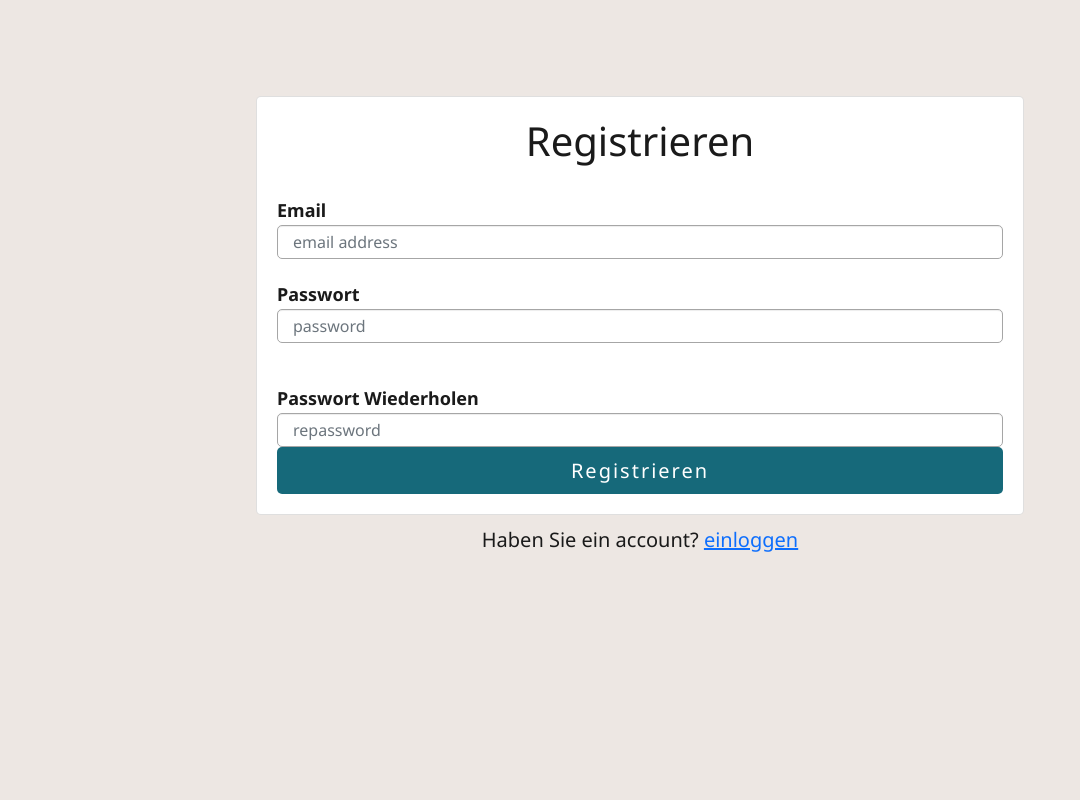
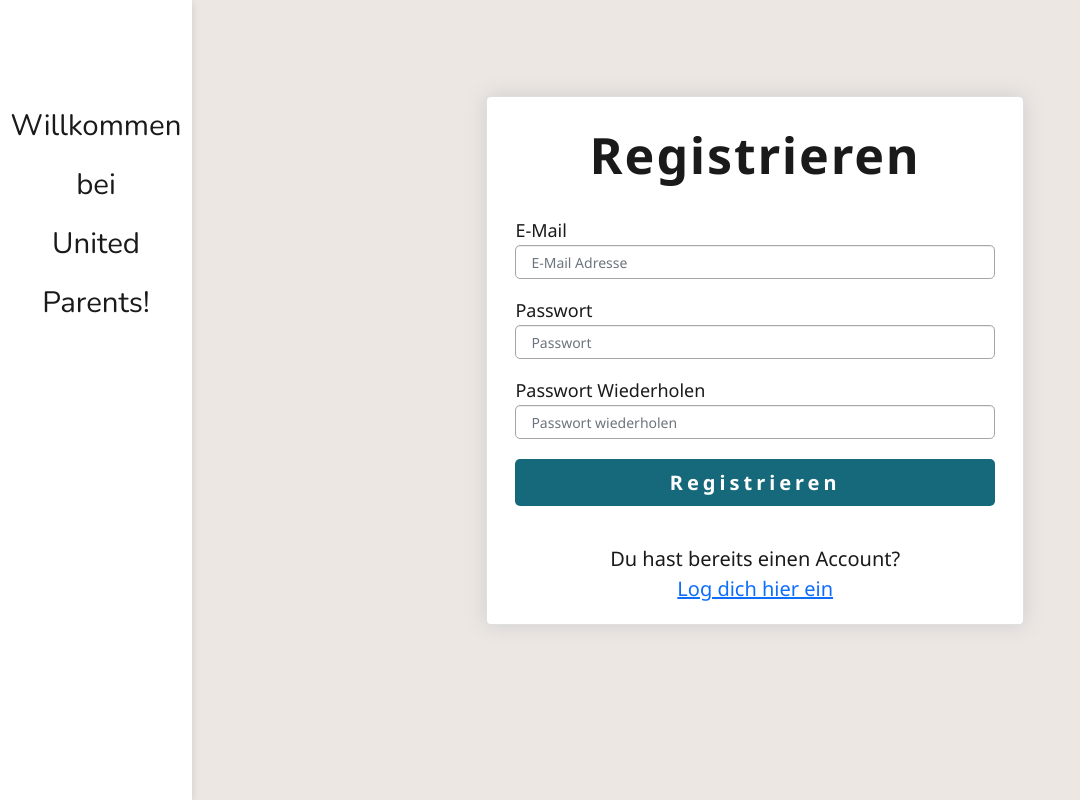
Before and after one commit to unitep/united_parents_Mob_App_Ex, a React (Create React App) app: page /registration in a window 1280 px wide. Shown: the whole page, without its empty margins (0-1080 px from the left). Built offline with nearby package versions, Linux system fonts and the light colour scheme; no server answers.

Commit message:
Finish style for login & register pages

```diff
--- a/public/styles.css
+++ b/public/styles.css
@@ -46,56 +46,96 @@
 }
 */
 
-/* ---------- Login Content ---------- */
-.login-card {
+/* ---------- Login & Regsitration Content ---------- */
+/* Fixed Sidebar with welcome text */
+.sidebar-login-register {
+  position: fixed;
+  top: 0;
+  left: 0;
+  bottom: 0;
+  width: 15%;
+  overflow-x: hidden;
+
+  background-color: #fff;
+  box-shadow: 0 2px 8px #cccccc; /* offset-x | offset-y | blur-radius | color */
+}
+
+.welcome-container {
+  margin-top: 96px;
+  display: inline-block;
+}
+
+.welcome-text {
+  font-family: 'Nunito', sans-serif;
+  font-size: 2.3vw;
+  text-align: center;
+  line-height: 2;
+}
+
+/* Login/Rgsitration Form */
+.card {
   width: auto;
-  margin: auto;
+  margin-left: 30%;
 
   border-radius: 4px;
-  box-shadow: 0 0 1em #999999; /* offset-x | offset-y | blur-radius | color*/
+  box-shadow: 0 0 1em #cccccc; /* offset-x | offset-y | blur-radius | color*/
 }
 
-.login-card-body {
+.card-body {
   margin: 8px;
 }
 
 /* Title Style*/
-.login-card h1 {
-  font-weight: 600;
+.card h1 {
+  font-weight: 700;
   letter-spacing: 2px;
 }
 
 /* Div for E-Mail address */
 #email {
-  margin-bottom: 20px;
+  margin-bottom: 16px;
 }
 
 /* Title for each input */
 label.form-label {
   margin: 0;
+
   font-size: 18px;
+  font-weight: 500;
 }
 
 /* Text inside the input */
 input.form-control {
-  font-size: 16px;
+  font-size: 14px;
   border-color: #a6a6a6;
 }
 
 /* Style of the input when on focus */
 input.form-control:focus {
-  border-color: #82c0cc;
-  box-shadow: 2px 2px 10px 1px #82c0cc;
+  border-color: #489fb5;
+  box-shadow: 2px 2px 8px 1px #82c0cc; /* offset-x | offset-y | blur-radius | spread-radius | color*/
 }
 
-/* Div for the Password */
+/* Div for Password */
 #password {
-  margin-bottom: 40px;
+  margin-bottom: 4px;
+}
+
+a.forgot-password {
+  font-size: 15px;
+}
+
+#rePassword {
+  margin-top: 16px;
+
 }
 
 /* Style of the button */
 .card button.w-100 {
-  letter-spacing: 2px;
+  margin-top: 20px;
+
+  font-weight: 600;
+  letter-spacing: 4px;
   color: #fff ;
 
   background-color: #16697a;
@@ -110,6 +150,11 @@
   border-color: transparent;
   box-shadow: none;
 }
+
+.w-100.text-center.mt-2 {
+  margin-bottom: 20px;
+}
+
 
 
 /* ---------- Fixed Header & Sidebar ---------- */
@@ -200,8 +245,6 @@
   html,
   #root { font-size: 16px; }
 
-  h1 { font-size: 26px; }
-
   .contents-container { margin-top: 76px; }
 
   header { height: 40px; }
@@ -214,10 +257,24 @@
   .sidebar { top: 40px; }
 
   .icons p { display: none; }
-  }
 
+/*
   .content1,
   .content2,
   .content3 {
     margin-bottom: 40px;
+  } */
+
+  .sidebar-login-register { display: none;}
+
+  .card {
+    width: auto;
+    margin: auto;
   }
+
+  .card h1 {
+    font-size: 24px;
+  }
+
+
+}
--- a/src/components/App.js
+++ b/src/components/App.js
@@ -11,12 +11,13 @@
 import Settings from "../pages/Settings";
 import ProtectedRoutes from "./ProtectedRoutes";
 import Registration from "../pages/Registration";
-
-
-
+import SidebarLogReg from "./SidebarLogReg";
 
 function App() {
     return (
+        <div>
+        <SidebarLogReg />
+
         <div className="contents-container">
 
             <UserAuthContextProvider>
@@ -33,10 +34,7 @@
 
             </UserAuthContextProvider>
         </div>
-
-
-
-
+        </div>
     );
 }
 
--- a/src/components/ProtectedRoutes.js
+++ b/src/components/ProtectedRoutes.js
@@ -8,7 +8,9 @@
     let {user} = useUserAuth();
 
     if(!user) {
-      return  <Navigate to = "/"/>
+      return (
+        <Navigate to = "/"/>
+      );
     }
 
   return(
--- /dev/null
+++ b/src/components/SidebarLogReg.js
@@ -0,0 +1,16 @@
+import React from "react";
+
+function SidebarLogReg() {
+    return (
+    <div>
+        <aside className="sidebar-login-register">
+        <div className="welcome-container">
+        <h2 className="welcome-text">Willkommen bei <br></br>
+        United Parents!</h2>
+        </div>
+        </aside>
+    </div>
+    );
+}
+
+export default SidebarLogReg;
--- a/src/pages/Login.js
+++ b/src/pages/Login.js
@@ -3,6 +3,10 @@
 import{Link, useNavigate} from 'react-router-dom'
 import {useUserAuth} from "../context/UserAuthContext"
 
+/**
+ * TODO:
+ * implementation of FORGOT PASSWORD function
+*/
 
 function Login() {
     const [email, setEmail] = useState("")
@@ -25,30 +29,33 @@
 
     return (
         <>
-        <Card className="login-card">
-            <Card.Body className="login-card-body">
+        <Card>
+            <Card.Body>
              <h1 className="text-center mb-4">Login</h1>
              {error && <Alert variant = "danger">{error}</Alert>}
 
              <Form onSubmit = {handleSubmit}>
-
                  <Form.Group id ="email" >
                      <Form.Label>E-Mail</Form.Label>
                      <Form.Control type="email" placeholder="E-Mail Adresse" onChange={(e)=> setEmail(e.target.value)}/>
                  </Form.Group>
+
                  <Form.Group id ="password" >
                      <Form.Label>Passwort</Form.Label>
                      <Form.Control type="password" placeholder="Passwort"onChange={(e)=> setPassword(e.target.value)}/>
                  </Form.Group>
 
+                 <a className="forgot-password" href="#">Passwort vergessen</a>
+
                  <Button className = "w-100" type="register">Login</Button>
              </Form>
 
             </Card.Body>
+            <div className="w-100 text-center mt-2">
+                Du hast noch keinen Account?<br></br><Link to ="/registration">Registriere dich hier</Link>
+            </div>
         </Card>
-            <div className="w-100 text-center mt-2">
-                Du hast noch keinen Account? <Link to ="/registration">Registriere dich hier</Link>
-            </div>
+
     </>
     );
 }
--- a/src/pages/Registration.js
+++ b/src/pages/Registration.js
@@ -21,52 +21,54 @@
         navigate("/")
 
 
-    }catch(err){
+    } catch(err) {
         setError(err.message);
 
     }
 }
 
     return (
-
        <>
        <Card>
            <Card.Body>
-            <h2 className="text-center mb-4">  Registrieren </h2>
+            <h1 className="text-center mb-4">Registrieren</h1>
             {error && <Alert variant= "danger">{error}</Alert>}
 
             <Form onSubmit = {handleSubmit}>
+                <Form.Group id ="email" >
+                    <Form.Label>E-Mail</Form.Label>
+                    <Form.Control type="email" placeholder="E-Mail Adresse" onChange={(e)=> setEmail(e.target.value)}/>
+                </Form.Group>
 
-                <Form.Group id ="email" >
-                    <Form.Label>Email</Form.Label>
-                    <Form.Control type="email" placeholder="email address" onChange={(e)=> setEmail(e.target.value)}/>
-                </Form.Group>
                 <Form.Group id ="password" >
                     <Form.Label>Passwort</Form.Label>
-                    <Form.Control type="password" placeholder="password"onChange={(e)=> setPassword(e.target.value)}/>
+                    <Form.Control type="password" placeholder="Passwort" onChange={(e)=> setPassword(e.target.value)}/>
                 </Form.Group>
+
                 <Form.Group id ="rePassword" >
                     <Form.Label>Passwort Wiederholen</Form.Label>
-                    <Form.Control type="Password" placeholder= "repassword" />
+                    <Form.Control type="Password" placeholder= "Passwort wiederholen" />
                 </Form.Group>
+
                 <div className="d-grid gap-2">
                 <Button className = "w-100" varient="primary" type="register">Registrieren</Button>
                 </div>
             </Form>
 
            </Card.Body>
+           <div className="w-100 text-center mt-2">
+               Du hast bereits einen Account?<br></br><Link to ="/">Log dich hier ein</Link>
+           </div>
        </Card>
-           <div className="w-100 text-center mt-2">
-               Haben Sie ein account? <Link to ="/">einloggen</Link>
-           </div>
 
        </>
-
     );
 }
 
 export default Registration;
-/* <Form.Group id ="firstName" >
+/*
+
+<Form.Group id ="firstName" >
 <Form.Label>Vorname</Form.Label>
 <Form.Control type="firstName" ref = {firstNameref} required/>
 </Form.Group>
@@ -82,5 +84,4 @@
 <Form.Label>Hochschule und Standort</Form.Label>
 <Form.Control type="uniPlace" ref = {uniPlaceRef} required/>
 </Form.Group>
-
 */
```
Lines whose indentation alone changed are shown as unchanged.
